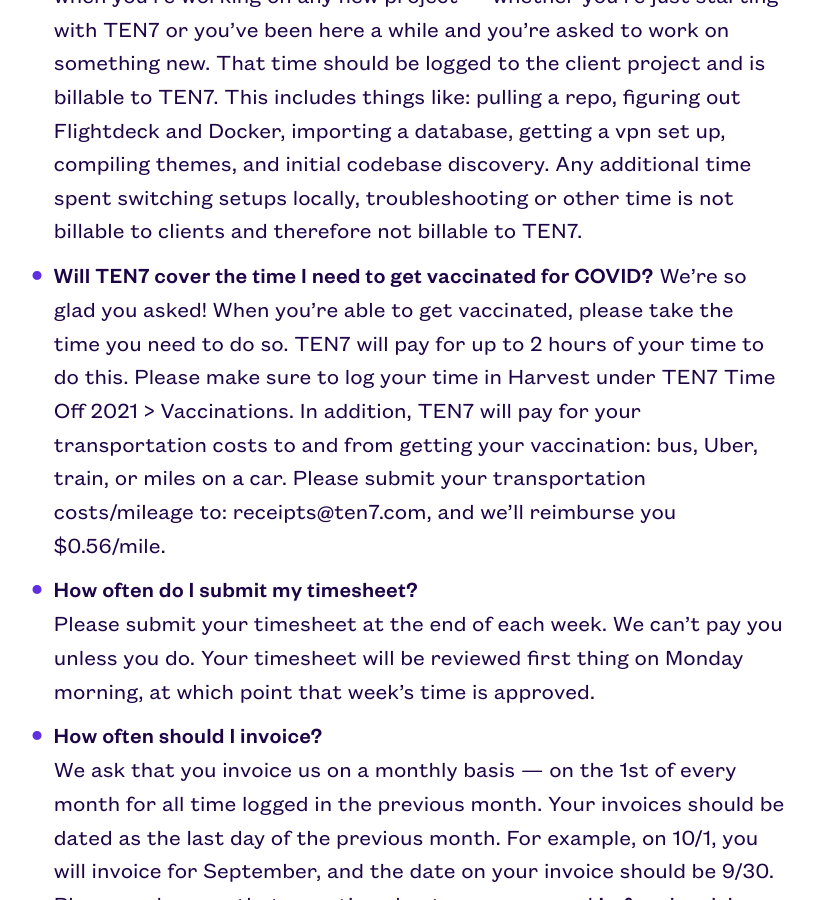
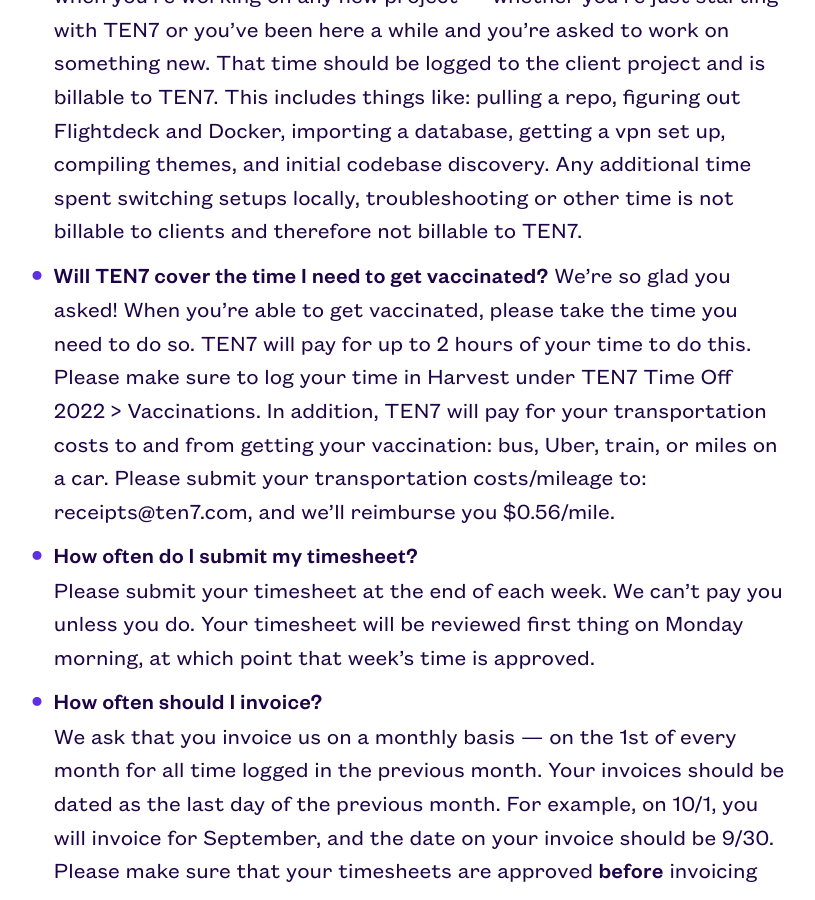
Before and after one commit to ten7/contractor.ten7.com, a Jekyll site: the page built from _pages/02_time.md, in a window 1280 px wide and 900 px high, scrolled down 916 px. Shown: the whole window, without its empty margins (243-1058 px from the left). Built offline with Jekyll 4.4.1, drawn with Linux system fonts in a browser that asks for light colours.

Commit message:
Update vaccine policy and date for Harvest

```diff
--- a/_pages/02_time.md
+++ b/_pages/02_time.md
@@ -16,8 +16,8 @@ Your team lead will let you know which projects, tasks or categories you should
 We know that when we start working together it'll take you a little time to get your machine set up with the various tools we use and get up to speed on all our    processes. TEN7 is happy to pay you for **up to** a full day (8 hours) of ramp-up time that you can log under the "Company Operations" project in Harvest.
 - **Can I bill my local setup and switching time?**
 It's perfectly reasonable for you to log **up to** 3 hours of local setup time when you're working on any new project — whether you're just starting with TEN7 or you've been here a while and you're asked to work on something new. That time should be logged to the client project and is billable to TEN7. This includes things like: pulling a repo, figuring out Flightdeck and Docker, importing a database, getting a vpn set up, compiling themes, and initial codebase discovery. Any additional time spent switching setups locally, troubleshooting or other time is not billable to clients and therefore not billable to TEN7.
-- **Will TEN7 cover the time I need to get vaccinated for COVID?**
-We're so glad you asked! When you're able to get vaccinated, please take the time you need to do so. TEN7 will pay for up to 2 hours of your time to do this. Please make sure to log your time in Harvest under TEN7 Time Off 2021 > Vaccinations. In addition, TEN7 will pay for your transportation costs to and from getting your vaccination: bus, Uber, train, or miles on a car. Please submit your transportation costs/mileage to: receipts@ten7.com, and we'll reimburse you $0.56/mile.
+- **Will TEN7 cover the time I need to get vaccinated?**
+We're so glad you asked! When you're able to get vaccinated, please take the time you need to do so. TEN7 will pay for up to 2 hours of your time to do this. Please make sure to log your time in Harvest under TEN7 Time Off 2022 > Vaccinations. In addition, TEN7 will pay for your transportation costs to and from getting your vaccination: bus, Uber, train, or miles on a car. Please submit your transportation costs/mileage to: receipts@ten7.com, and we'll reimburse you $0.56/mile.
 - **How often do I submit my timesheet?**
 Please submit your timesheet at the end of each week. We can’t pay you unless you do. Your timesheet will be reviewed first thing on Monday morning, at which point that week's time is approved.
 - **How often should I invoice?**
```
